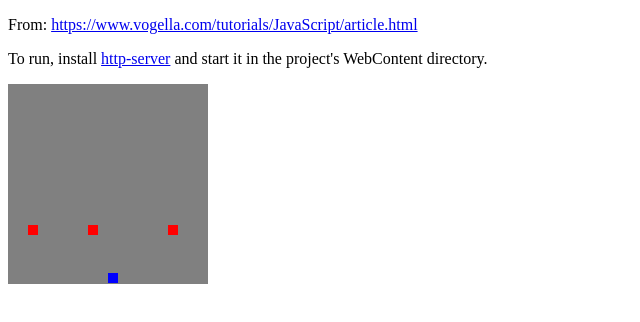
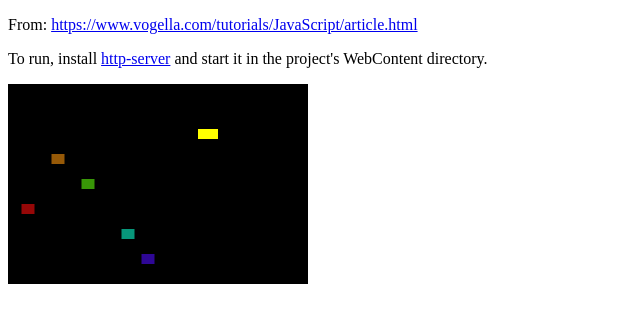
Before and after one commit to chrisheino/javascript-game-tutorial, a plain HTML site: page JavaScriptGameTutorial/WebContent/index.html in a window 1280 px wide. Shown: the whole page, without its empty margins (0-640 px from the left). Drawn offline with Linux system fonts and the light colour scheme.

Commit message:
Chapter 2 of the tutorial.
Note that I changed things around to avoid global references and public
fields.

```diff
--- a/JavaScriptGameTutorial/WebContent/enemy.js
+++ b/JavaScriptGameTutorial/WebContent/enemy.js
@@ -1,34 +1,42 @@
+import {Entity} from "./entity.js";
+
 /**
  * Represents an enemy character in the game.
  */
-export class Enemy {
+export class Enemy extends Entity {
 
 	/**
-	 * Creates a new instance of Enemy with a width and height of 10 and located at the given coordinates.<br>
-	 * <br>
-	 * Minimum height is assumed to be 0.
-	 * @param x - The x coordinate of the location for this Enemy.
-	 * @param y - The y coordinate of the location for this Enemy.
-	 * @param maximumHeight - Represents the limit of vertical movement for this Enemy.
+	 * Creates a new instance of Enemy with a width of 13 and height of 10.
+	 * @param {Vector2D} position - The current location on the screen of this enemy's upper-left-hand corner.
+	 * @param {number} speed - The current speed of this enemy
+	 * @param {Vector2D} direction - The direction of this enemy's movement.
+	 * @param {number} rank - Determines this enemy's screen position and score value.
+	 * @param {Rectangle} boundary - This enemy is not allowed to move outside of the dimensions defined by this Rectangle.
 	 */
-	constructor(x, y, maximumHeight) {
-		this.x = x;
-		this.y = y;
-		this.width = 10;
-		this.height = 10;
-		this.direction = 1;
-		this.maximumHeight = maximumHeight;
+	constructor(position, speed, direction, rank, boundary) {
+		super(position, speed, direction, 13, 10);
+		this._rank = rank;
+		this._boundary = boundary;
 	}
 
 	/**
-	 * Updates this Enemy's state.  <br>
-	 * <br>
-	 * This should be called during each iteration of the game's event loop.
+	 * The rank of this enemy.
+	 * @return {number} The rank of this enemy.
 	 */
-	update() {
-		this.y = this.y + this.direction;
-		if (this.y <= 0 || this.y + this.height >= this.maximumHeight) {
-			this.direction *= -1;
+	getRank() {
+		return this._rank;
+	}
+
+	/**
+	 * Updates this Enemy's state.
+	 * @param {number} changeOfTime - The amount of time that has occurred since the last call to this method.
+	 */
+	update(changeOfTime) {
+		super.update(changeOfTime);
+		const currentCollisionRectangle = this.createCollisionRectangle();
+		if (currentCollisionRectangle.top() <= this._boundary.top() ||
+				currentCollisionRectangle.bottom() >= this._boundary.bottom()) {
+			this.changeDirection(this.getDirection().scalarMultipliedBy(-1));
 		}
 	}
 }
--- /dev/null
+++ b/JavaScriptGameTutorial/WebContent/entity.js
@@ -0,0 +1,101 @@
+import {Rectangle} from "./rectangle.js";
+import {Vector2D} from "./vector2d.js";
+
+/**
+ * Represents an entity in the game, such as the player's character or an enemy.
+ */
+export class Entity {
+
+	/**
+	 * Creates a new entity with the given position, speed, and direction, at time zero.
+	 * @param {Vector2D} position - The current location on the screen of this entity's upper-left-hand corner.
+	 * @param {number} speed - The current speed of this entity.
+	 * @param {Vector2D} direction - The direction of this entity's movement.
+	 * @param {number} width - The width in pixels of this entity.
+	 * @param {number} height - The height in pixels of this entity.
+	 */
+	constructor(position, speed, direction, width, height) {
+		this._position = position;
+		this._speed = speed;
+		this._direction = direction;
+		this._time = 0;
+		this._width = width;
+		this._height = height;
+		this._hp = 1;
+	}
+
+	/**
+	 * The position of this Entity.
+	 * @return {Vector2D} the position of this Entity.
+	 */
+	getPosition() {
+		return this._position;
+	}
+
+	/**
+	 * The current direction this Entity is moving.
+	 * @return {Vector2D} the direction of this Entity.
+	 */
+	getDirection() {
+		return this._direction;
+	}
+
+	/**
+	 * The current speed of this Entity.
+	 * @return {number} The speed of this Entity.
+	 */
+	getSpeed() {
+		return this._speed;
+	}
+
+	/** Change the position of this Entity.
+	 * @param {number} x - The new x coordinate for this Entity's position.
+	 * @param {number} y - The new y coordinate for this Entity's position.
+	 */
+	changePosition(x, y) {
+		this._position = new Vector2D(x, y);
+	}
+
+	/** Change the direction of this Entity's movement.
+	 * @param {Vector2d} direction - The new direction of this Entity's movement.
+	 */
+	changeDirection(direction) {
+		this._direction = direction;
+	}
+
+	/**
+	 * The width of this Entity.
+	 * @return {number} the width of this Entity.
+	 */
+	getWidth() {
+		return this._width;
+	}
+
+	/**
+	 * The height of this Entity.
+	 * @return {number} the height of this Entity.
+	 */
+	getHeight() {
+		return this._height;
+	}
+
+	/**
+	 * Updates this entity's current time.
+	 * @param {number} changeOfTime - The amount of time that has occurred since the last call to this method.
+	 */
+	update(changeOfTime) {
+		this.time += changeOfTime;
+	}
+
+	/**
+	 * Creates a new Rectangle representing the collision rectangle of this entity.
+	 * @return {Rectangle} A new Rectangle representing the collision rectangle of this entity at the current time.
+	 */
+	createCollisionRectangle() {
+		return new Rectangle(
+				this._position.getXCoordinate() - this._vidth / 2,
+				this._position.getYCoordinate() - this._height / 2,
+				this._width,
+				this._height);
+	}
+}
--- a/JavaScriptGameTutorial/WebContent/game.js
+++ b/JavaScriptGameTutorial/WebContent/game.js
@@ -1,7 +1,9 @@
 import {Enemy} from "./enemy.js";
 import {Physics} from "./physics.js";
 import {Player} from "./player.js";
+import {Rectangle} from "./rectangle.js";
 import {Renderer} from "./renderer.js";
+import {Vector2D} from "./vector2d.js";
 
 /**
  *  Represents the game as a whole; coordinates between all of the different objects in the game system.<br>
@@ -16,26 +18,100 @@ export class Game {
 	 * @param canvas - The canvas on which the game's graphics are drawn.
 	 */
 	constructor(window, canvas) {
-		this._width = canvas.width;
-		this._height = canvas.height;
 		this._window = window;
 		this._entities = [];
+		this._enemies = [];
+		this._player = undefined;
 		this._physics = new Physics(this._entities);
-		this._renderer = new Renderer(canvas, this._entities);
+		this._gameBoundary = new Rectangle(0, 0, canvas.width, canvas.height);
+		this._renderer = new Renderer(canvas, this._entities, this._gameBoundary);
+		this._started = false;
 	}
 
 	/**
-	 * Starts the game.
-	 *
+	 * Starts the game.  <br>
+	 * <br>
 	 * Only call this method once.
 	 */
 	start() {
-		this._entities.push(new Player(100, 25, this._height));
-		this._entities.push(new Enemy(20, 25, this._height));
-		this._entities.push(new Enemy(80, 25, this._height));
-		this._entities.push(new Enemy(160, 25, this._height));
+		const player = new Player(
+				new Vector2D(200, 175),
+				25,
+				new Vector2D(0, -1),
+				this._gameBoundary);
+		this._addEntity(player);
+		this._addEntity(new Enemy(
+				new Vector2D(20, 25),
+				20,
+				new Vector2D(0, 1),
+				0,
+				this._gameBoundary));
+		this._addEntity(new Enemy(
+				new Vector2D(50, 25),
+				10,
+				new Vector2D(0, 1),
+				1,
+				this._gameBoundary));
+		this._addEntity(new Enemy(
+				new Vector2D(80, 25),
+				15,
+				new Vector2D(0, 1),
+				2,
+				this._gameBoundary));
+		this._addEntity(new Enemy(
+				new Vector2D(120, 25),
+				25,
+				new Vector2D(0, 1),
+				3,
+				this._gameBoundary));
+		this._addEntity(new Enemy(
+				new Vector2D(140, 25),
+				30,
+				new Vector2D(0, 1),
+				4,
+				this._gameBoundary));
 
-		this._window.requestAnimationFrame(this._update.bind(this));
+		if (!this._started) {
+			this._window.requestAnimationFrame(this._update.bind(this));
+			this._started = true;
+		}
+	}
+
+	/*
+	 * Adds the entity to the game.<br>
+	 * <br>
+	 * The entity may be the player or an enemy.
+	 * @param {Entity} - the Entity to add to the game.
+	 */
+	_addEntity(entity) {
+		this._entities.push(entity);
+		if (entity instanceof Player) {
+			this._player = entity;
+		} else if (entity instanceof Enemy) {
+			this._enemies.push(entity);
+		} else {
+			throw new Error('Unimplemented type of entity being added to the game: ' + entity);
+		}
+	}
+
+	/*
+	 * Removes the entities from the game.<br>
+	 * <br>
+	 * The entities may include the Player.
+	 * @param {Entity[]} entities - the entities to remove.
+	 */
+	_removeEntities(entitiesToRemove) {
+		if (!entitiesToRemove) {
+			return;
+		}
+
+		function isNotInEntities(item) { return !entitiesToRemove.includes(item); }
+		this._entities.filter(isNotInEntities);
+		this._enemies.filter(isNotInEntities);
+
+		if (entitiesToRemove.includes(this._player)) {
+			this._player = undefined;
+		}
 	}
 
 	/*
@@ -44,12 +120,16 @@ export class Game {
 	 * Private method.
 	 */
 	_update() {
-		this._physics.update();
+		// Setting the speed to sixty frames per second.
+		const changeOfTime = 1/60;
+
+		this._physics.update(changeOfTime);
 		for (let index = 0; index < this._entities.length; index++) {
 			const currentEntity = this._entities[index];
-			currentEntity.update();
+			currentEntity.update(changeOfTime);
 		}
-		this._renderer.render();
+
+		this._renderer.render(changeOfTime);
 
 		this._window.requestAnimationFrame(this._update.bind(this));
 	}
--- a/JavaScriptGameTutorial/WebContent/index.html
+++ b/JavaScriptGameTutorial/WebContent/index.html
@@ -7,7 +7,7 @@
 <body>
 <p>From: <a href="https://www.vogella.com/tutorials/JavaScript/article.html">https://www.vogella.com/tutorials/JavaScript/article.html</a></p>
 <p>To run, install <a href="https://www.npmjs.com/package/http-server">http-server</a> and start it in the project's WebContent directory. </p>
-<canvas id="game-layer" width="200" height="200" style="background:black"></canvas>
+<canvas id="game-layer" width="300" height="200" style="background:black"></canvas>
 <script type="module" src="entrypoint.js"></script>
 </body>
 </html>
--- a/JavaScriptGameTutorial/WebContent/physics.js
+++ b/JavaScriptGameTutorial/WebContent/physics.js
@@ -13,11 +13,16 @@ export class Physics {
 
 	/**
 	 * Updates the state of the entities given in the constructor in order to represent movement.
+	 * @param {number} changeOfTime - the amount of time that has passed since the last update.
 	 */
-	update() {
+	update(changeOfTime) {
 		for (let index = 0; index < this.entities.length; index++) {
 			const currentEntity = this.entities[index];
-			currentEntity.y = currentEntity.y + currentEntity.direction;
+			const currentPosition = currentEntity.getPosition();
+			const currentVelocity = currentEntity.getDirection().scalarMultipliedBy(currentEntity.getSpeed() * changeOfTime);
+			currentEntity.changePosition(
+					currentPosition.getXCoordinate() + currentVelocity.getXCoordinate(),
+					currentPosition.getYCoordinate() + currentVelocity.getYCoordinate());
 		}
 	}
 }
--- a/JavaScriptGameTutorial/WebContent/player.js
+++ b/JavaScriptGameTutorial/WebContent/player.js
@@ -1,32 +1,33 @@
+import {Entity} from "./entity.js";
+
 /**
  * Represents the player's character in the game.
  */
-export class Player {
+export class Player extends Entity {
 
 	/**
 	 * Creates a new instance of Player at the given coordinates and a size of 10 by 10.
-	 * @param x - The x coordinate of the player's location on the screen.
-	 * @param y - They y coordinate of the player's location on the screen.
-	 * @param maximumHeight - The vertical limit of movement for the Player.
+	 * @param {Vector2D} position - The current location on the screen of the Player's upper-left-hand corner.
+	 * @param {number} speed - The current speed of the Player.
+	 * @param {Vector2D} direction - The direction of the Player's movement.
+	 * @param {number} rank - Determines the Player's screen position and score value.
+	 * @param {Rectangle} boundary - The Player is not allowed to move outside of the dimensions defined by this Rectangle.
 	 */
-	constructor(x, y, maximumHeight) {
-		this.x = x;
-		this.y = y;
-		this.width = 10;
-		this.height = 10;
-		this.direction = -1;
-		this.maximumHeight = maximumHeight;
+	constructor(position, speed, direction, boundary) {
+		super(position, speed, direction, 20, 10);
+		this._boundary = boundary;
 	}
 
 	/**
-	 * Updates this Player's state.  <br>
-	 * <br>
-	 * This should be called during each iteration of the game's event loop.
+	 * Updates this Player's state.
+	 * @param {number} changeOfTime - The amount of time that has occurred since the last call to this method.
 	 */
-	update() {
-		this.y = this.y + this.direction;
-		if (this.y <= 0 || this.y + this.height >= this.maximumHeight) {
-			this.direction *= -1;
+	update(changeOfTime) {
+		super.update(changeOfTime);
+		const currentCollisionRectangle = this.createCollisionRectangle();
+		if (currentCollisionRectangle.top() <= this._boundary.top() ||
+				currentCollisionRectangle.bottom() >= this._boundary.bottom()) {
+			this.changeDirection(this.getDirection().scalarMultipliedBy(-1));
 		}
 	}
 }
--- /dev/null
+++ b/JavaScriptGameTutorial/WebContent/rectangle.js
@@ -0,0 +1,94 @@
+/**
+ * Represents a rectangle.<br>
+ * <br>
+ * Rectangles are used in the game to detect collisions and to define boundaries.
+ */
+export class Rectangle {
+	/**
+	 * Creates a new instance of Rectangle with the dimensions given by the arguments.
+	 * @param {number} x - The x coordinate of the upper-left corner of the rectangle.
+	 * @param {number} y - The y coordinate of the upper-left corner of the rectangle.
+	 * @param {number} width - The width (horizontal length) of the rectangle.
+	 * @param {number} height - the height (vertical length) of the rectangle.
+	 */
+	constructor(x, y, width, height) {
+		this._x = x;
+		this._y = y;
+		this._width = width;
+		this._height = height;
+	}
+
+	/**
+	 * Returns the left-most x coordinate in the rectangle.
+	 * @return {number} The left-most x coordinate in the rectangle.
+	 */
+	left() {
+		return this._x;
+	}
+
+	/**
+	 * Returns the right-most x coordinate in the rectangle.
+	 * @return {number} The left-most x coordinate in the rectangle.
+	 */
+	right() {
+		return this._x + this._width;
+	}
+
+	/**
+	 * Returns the top-most y coordinate in the rectangle.
+	 * @return {number} The top-most y coordinate in the rectangle.
+	 */
+	top() {
+		return this._y;
+	}
+
+	/**
+	 * Returns the bottom-most y coordinate in the rectangle.
+	 * @return {number} The bottom-most y coordinate in the rectangle.
+	 */
+	bottom() {
+		// Not that, because we are using screen coordinates, greater y is down the screen.
+		return this._y + this._height;
+	}
+
+	/**
+	 * Returns true if the otherRectangle and this rectangle intersect; false otherwise.
+	 * @param {Rectangle} otherRectangle The rectangle to compare.
+	 * @return {boolean} True if the rectangles intersect; false otherwise.
+	 */
+	intersects(otherRectangle) {
+		return this.right() >= otherRectangle.left() &&
+		    this.left <= otherRectangle.right() &&
+			// Again, greater y is down the screen.  Top has lesser y than bottom.
+			this.bottom() >= otherRectangle.top() &&
+			this.top() <= otherRectangle.bottom();
+	}
+
+	/**
+	 * Returns a Rectangle that is the union of the two given rectangles.<br>
+	 * <br>
+	 * If one of the arguments is undefined, the other is returned as the result.  Otherwise, a new Rectangle is created.<br>
+	 * <br>
+	 * A union of rectangles is the smallest rectangle that contains all of the rectangles in the union.
+	 * @param {Rectangle} firstRectangle A Rectangle in the union.
+	 * @param {Rectangle} secondRectangle Another Rectangle in the union.
+	 * @return {Rectangle} A Rectangle that is the union of the two rectangles given as arguments.
+	 */
+	union(firstRectangle, secondRectangle) {
+
+		if (firstRectangle === undefined) {
+			return secondRectangle;
+		}
+
+		if (secondRectangle === undefined) {
+			return firstRectangle;
+		}
+
+		const x = Math.min(firstRectangle.left(), secondRectangle.left());
+		const y = Math.min(firstRectangle.top(), secondRectangle.top());
+		const width = Math.max(firstRectangle.right(), secondRectangle.right()) - x;
+		const height = Math.max(firstRectangle.bottom(), secondRectangle.bottom()) - y;
+		return new Rectangle(x, y, width, height);
+	}
+
+}
--- a/JavaScriptGameTutorial/WebContent/renderer.js
+++ b/JavaScriptGameTutorial/WebContent/renderer.js
@@ -10,27 +10,37 @@ export class Renderer {
 	 * Creates a new instance of a Renderer, responsible for drawing the given entities onto the given canvas.
 	 * @param canvas - Provides the dimensions and context in which the game entities will be drawn.
 	 * @param entities - The game entities to draw onto the canvas.
+	 * @param gameBoundary - The boundary of movement for entities in the game.
 	 */
-	constructor(canvas, entities) {
-		this.width = canvas.width;
-		this.height = canvas.height;
-		this.context = canvas.getContext("2d");
-		this.entities = entities;
+	constructor(canvas, entities, gameBoundary) {
+		this._context = canvas.getContext("2d");
+		this._entities = entities;
+		this._gameBoundary = gameBoundary;
+		this._enemyRankToColor = [
+			"rgb(150, 7, 7)",
+			"rgb(150, 89, 7)",
+			"rgb(56, 150, 7)",
+			"rgb(7, 150, 122)",
+			"rgb(46, 7, 150)",
+		];
 	}
 
 	/**
-	 * Clear the canvas and redraw the game entities on it.
+	 * Clear the canvas and redraw the game entities on it.<br>
+	 * <br>
+	 * Note: changeOfTime is not used yet.
+	 * @param {number} changeOfTime - The amount of time that has occurred since the last call to this method.
 	 */
-	render() {
-		this.context.fillStyle = "grey";
-		this.context.fillRect(0, 0, this.width, this.height);
+	render(changeOfTime) {
+		this._context.fillStyle = "black";
+		this._context.fillRect(this._gameBoundary.left(), this._gameBoundary.top(), this._gameBoundary.right(), this._gameBoundary.bottom());
 
-		for (let index = 0; index < this.entities.length; index++) {
-			const currentEntity = this.entities[index];
-			if (currentEntity instanceof Enemy) {
-				this._drawEnemy(currentEntity);
-			} else if (currentEntity instanceof Player) {
-				this._drawPlayer(currentEntity);
+		for (let index = 0; index < this._entities.length; index++) {
+			const currentEntity = this._entities[index];
+			if (currentEntity instanceof Player) {
+				this._drawRectangle("rgb(255, 255, 0)", currentEntity);
+			} else if (currentEntity instanceof Enemy) {
+				this._drawRectangle(this._enemyRankToColor[currentEntity.getRank()], currentEntity);
 			} else {
 				throw new Error('Unimplemented type of entity being rendered: ' + currentEntity);
 			}
@@ -38,22 +48,19 @@ export class Renderer {
 	}
 
 	/*
-	 * Draws the player at its location.  Internal use only.
-	 * @access private
-	 * @param {Player} player - The object to render on the screen represented by the context.
+	 * Draws the entity as a rectangle of the given color.<br>
+	 * <br>
+	 * Note: I am not sure what the type of the rgb() return value is.
+	 * @param {Entity} A Player or Enemy to draw as a rectangle.
+	 * @param {rgb} The color for this entity.
 	 */
-	_drawPlayer(player) {
-		this.context.fillStyle = "blue";
-		this.context.fillRect(player.x, player.y, player.width, player.height);
-	}
-
-	/*
-	 * Draws the enemy at its location.  Internal use only.
-	 * @access private
-	 * @param {Enemy} enemy The object to render on the screen represented by the context.
-	 */
-	_drawEnemy(enemy) {
-		this.context.fillStyle = "red";
-		this.context.fillRect(enemy.x, enemy.y, enemy.width, enemy.height);
+	_drawRectangle(color, entity) {
+		this._context.fillStyle = color;
+		const position = entity.getPosition();
+		this._context.fillRect(
+				position.getXCoordinate() - entity.getWidth() / 2,
+				position.getYCoordinate() - entity.getHeight() / 2,
+				entity.getWidth(),
+				entity.getHeight());
 	}
 }
--- /dev/null
+++ b/JavaScriptGameTutorial/WebContent/vector2d.js
@@ -0,0 +1,84 @@
+/**
+ * A two-dimensional vector with relevant operations.
+ */
+export class Vector2D {
+
+	/**
+	 * Creates a new instance of Vector2D from the origin to the given coordinates.
+	 * @param {number} x - The x coordinate of the vector's end point.
+	 * @param {number} y - The y coordinate of the vector's end point.
+	 */
+	constructor(x, y) {
+		this._x = x;
+		this._y = y;
+	}
+
+	/**
+	 * Returns the x coordinate of this vector.
+	 * @return {number} The x coordinate of this vector.
+	 */
+	getXCoordinate() {
+		return this._x;
+	}
+
+	/**
+	 * Returns the y coordinate of this vector.
+	 * @return {number} The y coordinate of this vector.
+	 */
+	getYCoordinate() {
+		return this._y;
+	}
+
+	/**
+	 * Creates and returns a new vector that is the result of vector-adding this to other.<br>
+	 * <br>
+	 * Does not modify this.
+	 * @param {Vector2D} other - The second vector in the addition.
+	 * @return {Vector2D} A new vector that is the result of the addition.
+	 */
+	addedTo(other) {
+		return new Vector2D(this._x + other._x, this._y + other._y);
+	}
+
+	/**
+	 * Creates and returns a new vector that is the result of vector-subtracting other from this (this - other).<br>
+	 * <br>
+	 * Does not modify this.
+	 * @param {Vector2D} other - The second vector in the subtraction.
+	 * @return {Vector2D} A new vector that is the result of the subtraction.
+	 */
+	subtractedFrom(other) {
+		return new Vector2D(this._x - other._x, this._y - other._y);
+	}
+
+	/**
+	 * Creates and returns a new vector that is this vector scaled by the argument.<br>
+	 * <br>
+	 * Does not modify this.
+	 * @param {number} scalar - The amount by which this vector is scaled.
+	 * @return {Vector2D} A new vector that is the result of the scaling.
+	 */
+	scalarMultipliedBy(scalar) {
+		return new Vector2D(this._x * scalar, this._y * scalar);
+	}
+
+	/**
+	 * Returns the length of this vector.
+	 * @return {number} The length of this vector (cannot be negative).
+	 */
+	length() {
+		return Math.sqrt(this._x * this._x + this._y * this._y);
+	}
+
+	/**
+	 * Returns a new vector that is the normalization (length of 1, but in the same direction) as this vector. <br>
+	 * <br>
+	 * The result is undefined, but will not error, if the length is 0.
+	 * @return {Vector2D} A new vector whose length is 1 (or really close to 1) and in the same direction as this vector.
+	 */
+	normalize() {
+		// Note that the addition of a very-small number to the length ensures that division-by-zero is not possible.
+		const reciprocal  = 1.0 / (this.length() + 1.0e-037);
+		return this.scalarMultipledBy(reciprocal);
+	}
+}
```
Also changed, not shown: JavaScriptGameTutorial/WebContent/random32.js (added, +54 -0 lines).
